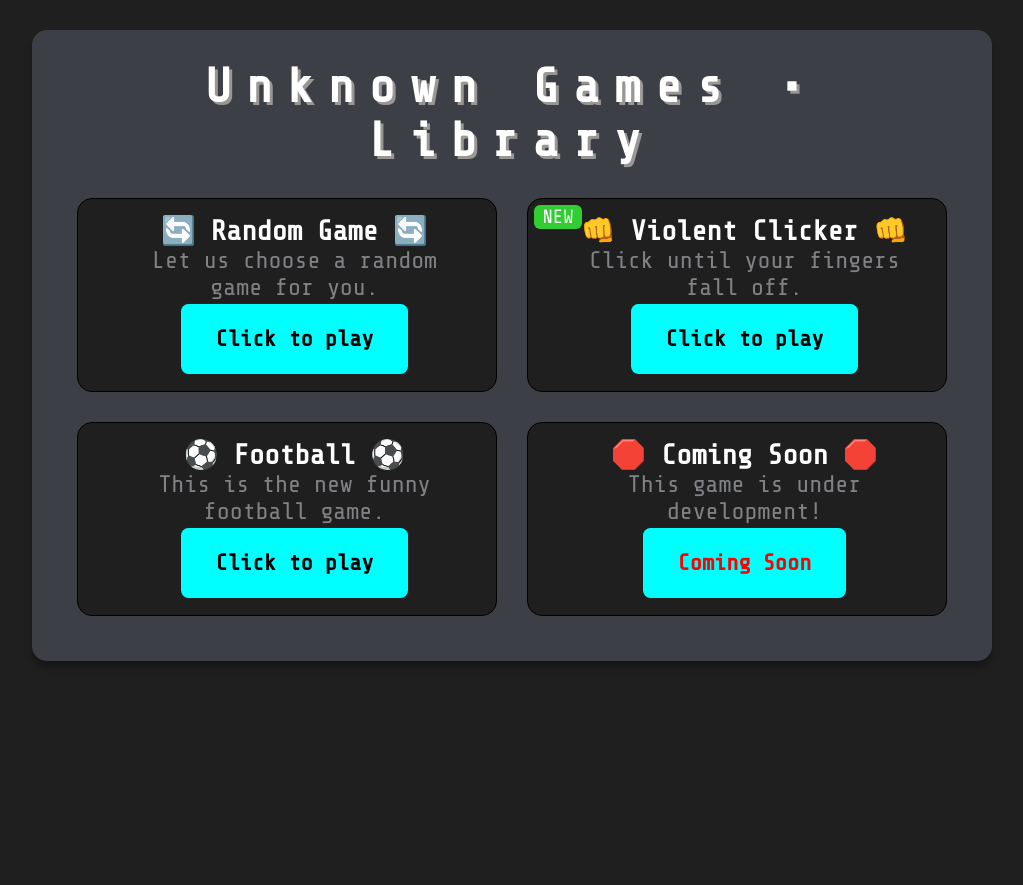
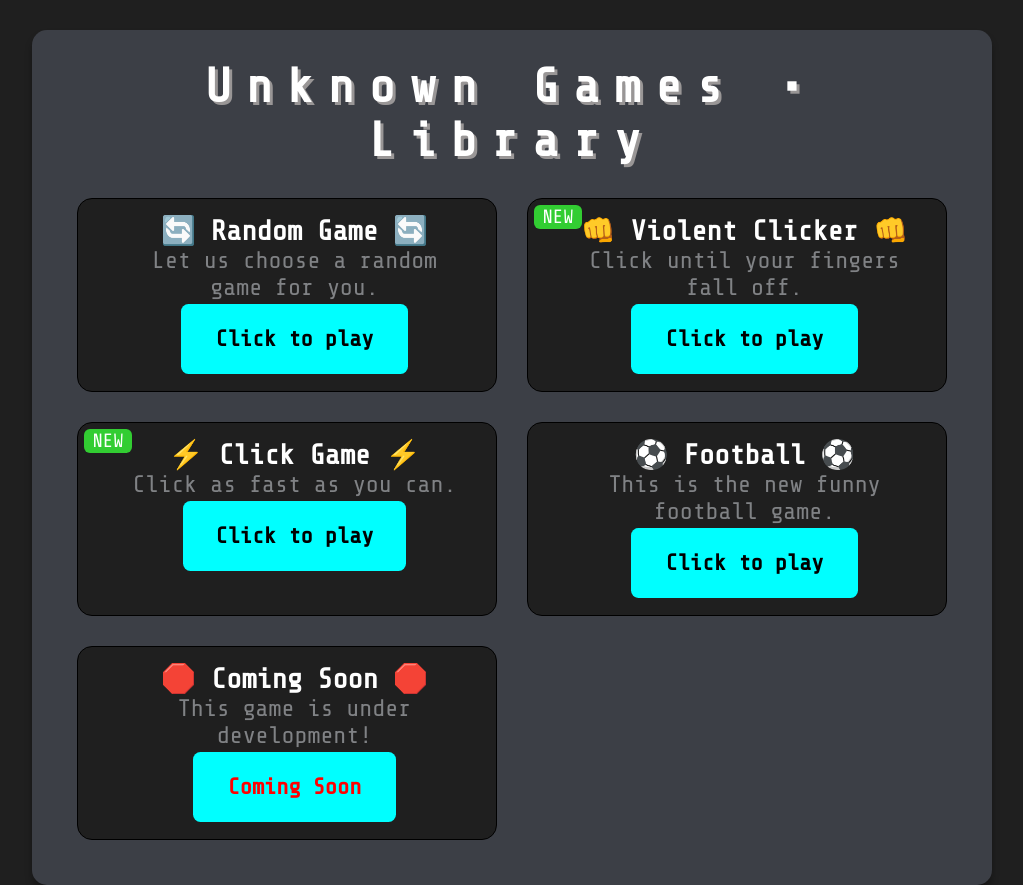
Before and after one commit to hehehehehehehehehehehehehehehehehehehe/hehehehehehehehehehehehehehehehehehehe.github.io, a plain HTML site: page home/index.html in a window 1280 px wide. Shown: the whole page, without its empty margins (128-1151 px from the left). Before the commit the page ends 800 px from the top, so only its background shows below. Drawn offline with Linux system fonts and the light colour scheme.

Commit message:
Update index.html

```diff
--- a/home/index.html
+++ b/home/index.html
@@ -38,6 +38,15 @@
                     </div>
                 </article>
                 <article>
+                    <div title="This is a new game" id="badgeNew">NEW</div>
+                    <div class="text">
+                        <h3>⚡ Click Game ⚡</h3>
+
+                        <p>Click as fast as you can.</p>
+                        <a href="../games/clickgame" class="btn"></a>
+                    </div>
+                </article>
+                <article>
                     <div class="text">
                         <h3>⚽ Football ⚽</h3>
 
```
